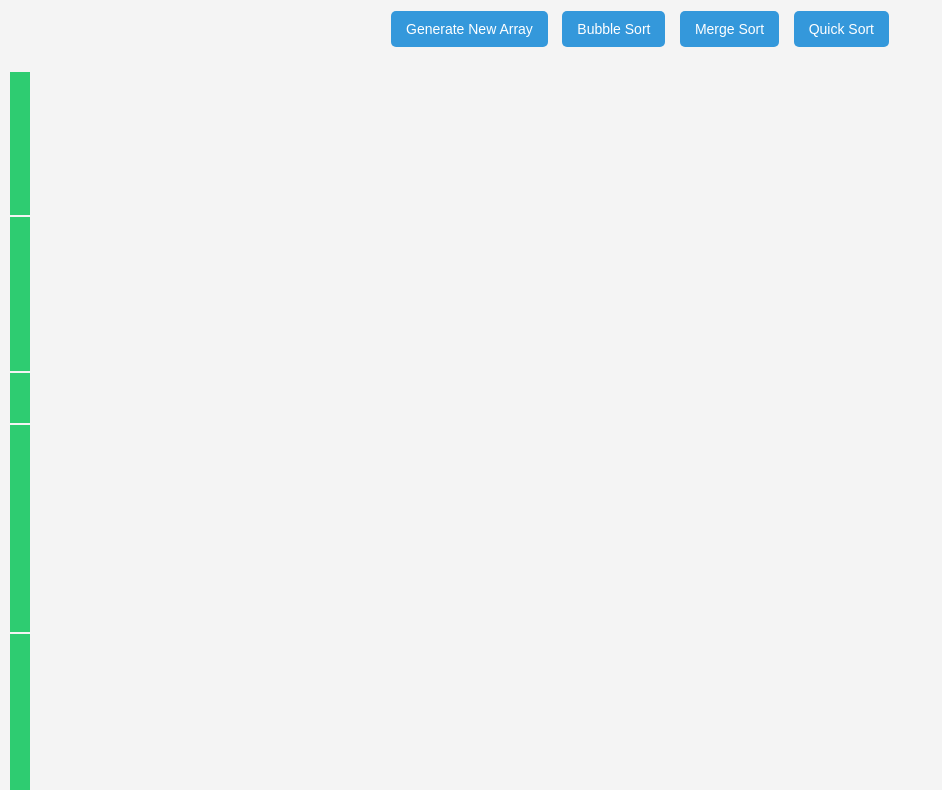
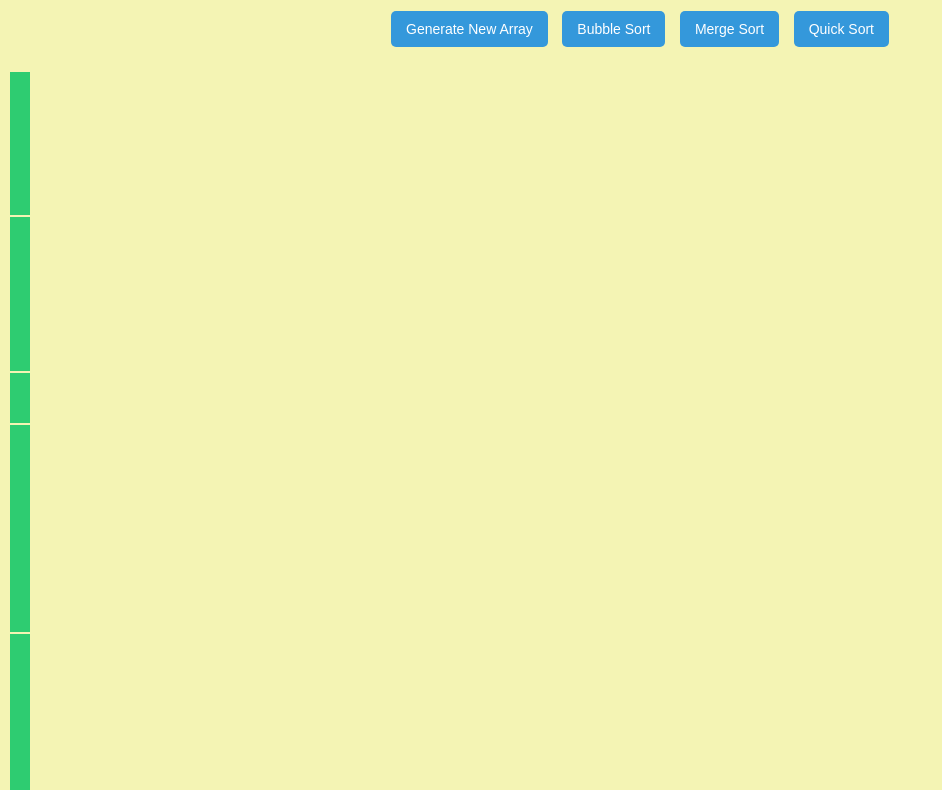
Before and after one commit to NagendraBabu-26/sorting-algorithm-visualizer, a plain HTML site: page index.html in a window 1280 px wide. Shown: the part 72-862 px from the top of the page, without its empty margins (0-942 px from the left). Drawn offline with Linux system fonts and the light colour scheme.

Commit message:
backgound color changed

```diff
--- a/style.css
+++ b/style.css
@@ -1,7 +1,7 @@
 body{
 font-family: Arial, sans-serif;
 text-align:center;
-background:#f4f4f4;
+background:#f4f4b4;
 }
 
 h1{
```
Also changed, not shown: 1 other file.
